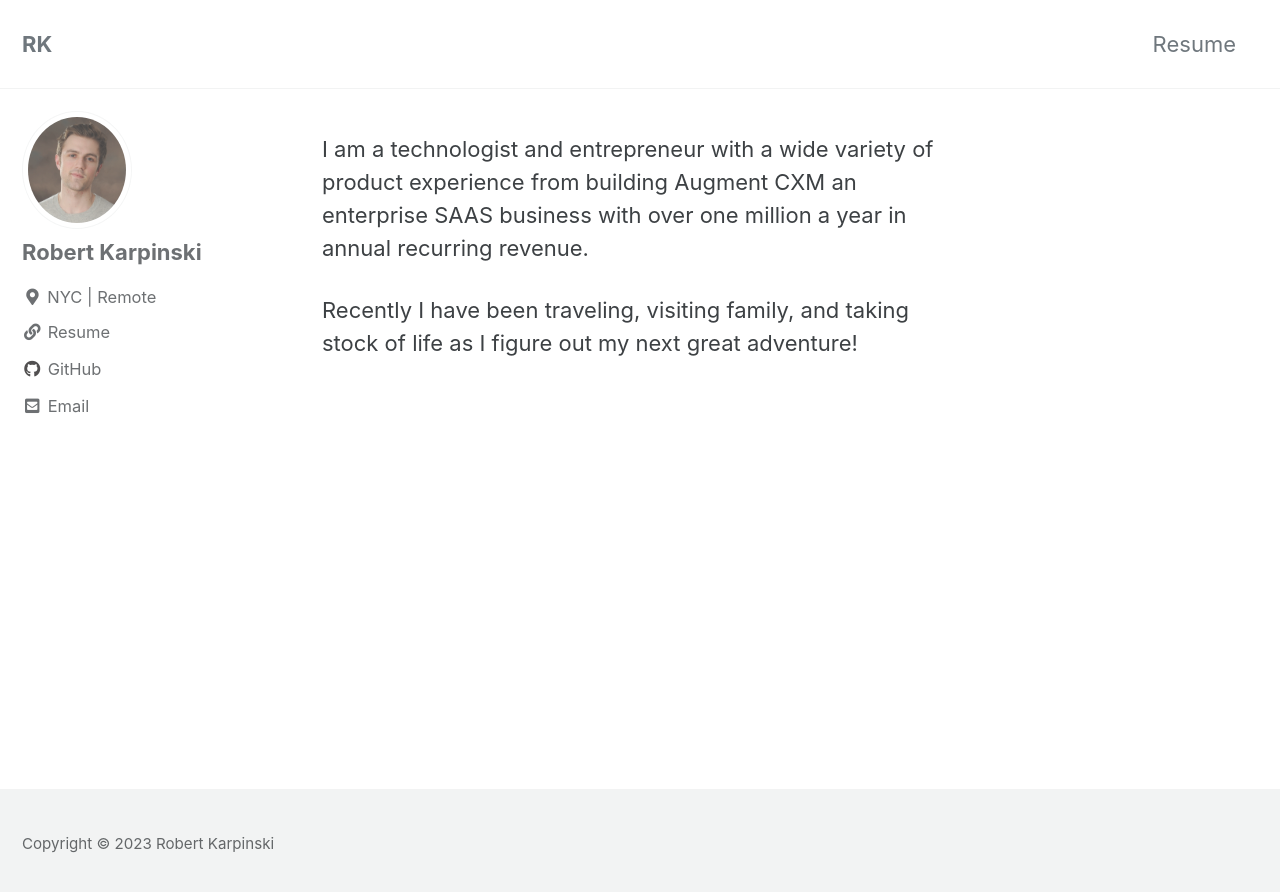
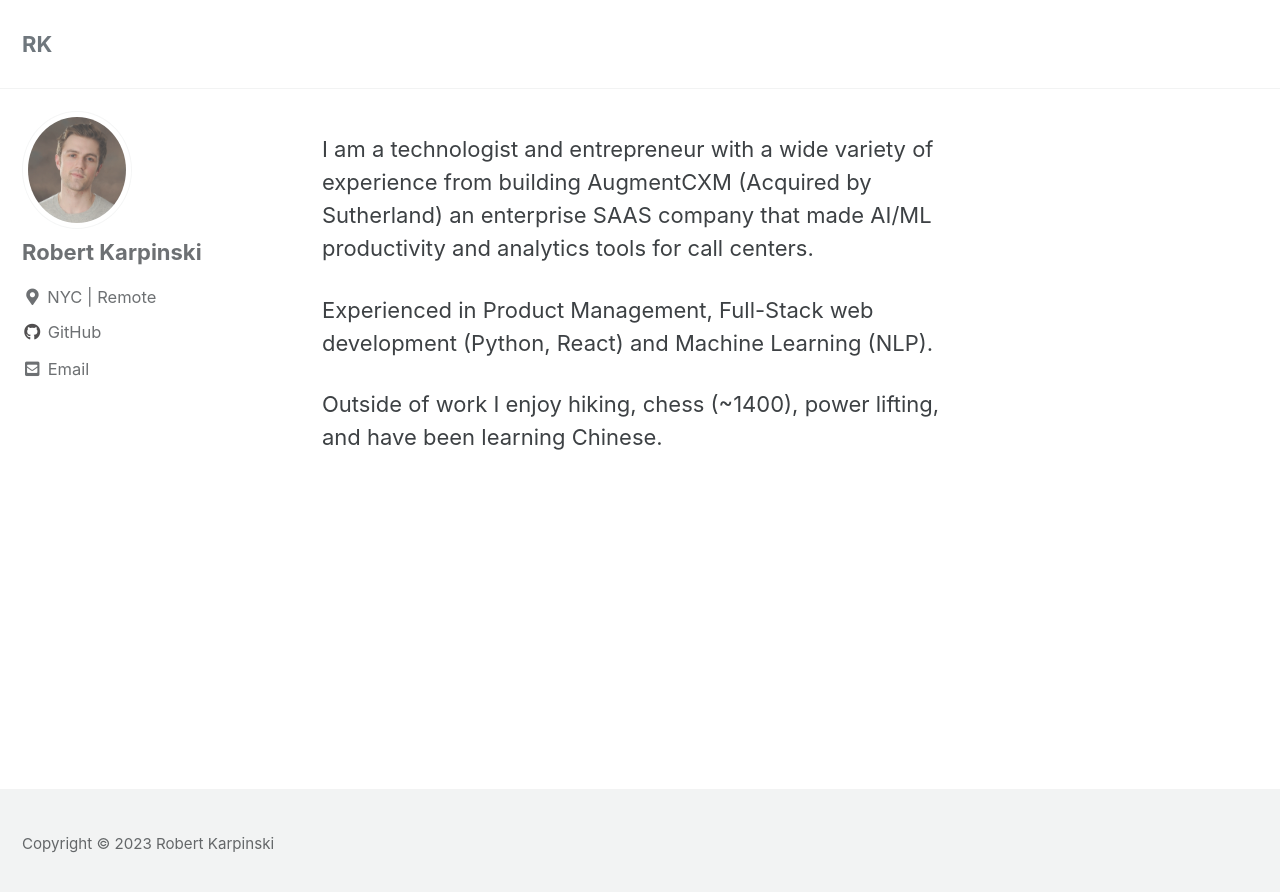
Before and after one commit to rkk3/rkk3.github.io, a Jekyll site: the page built from index.md, in a window 1280 px wide. Shown: the top 892 px of the page. Built offline with Jekyll 4.4.1, drawn with Linux system fonts in a browser that asks for light colours; cached includes are drawn as plain includes.

Commit message:
updated blurb

```diff
--- a/_config.yml
+++ b/_config.yml
@@ -105,7 +105,7 @@ author:
       # url: "mailto:your.name@email.com"
     - label: "Resume"
       icon: "fas fa-fw fa-link"
-      url:  "/assets/ResumeRobertKarpinski.pdf"
+      #url:  "/assets/ResumeRobertKarpinski.pdf"
     - label: "Twitter"
       icon: "fab fa-fw fa-twitter-square"
       # url: "https://twitter.com/"
--- a/_data/navigation.yml
+++ b/_data/navigation.yml
@@ -4,8 +4,8 @@ main:
   #   url: /blog
   # - title: "Books"
   #   url: /books
-  - title: "Resume"
-    url: /assets/ResumeRobertKarpinski.pdf
+  #- title: "Resume"
+  #  url: /assets/ResumeRobertKarpinski.pdf
   # - title: "Sample Collections"
   #   url: /collection-archive/
   # - title: "Sitemap"
--- a/index.md
+++ b/index.md
@@ -4,6 +4,8 @@ author_profile: true
 
 ---
 
-I am a technologist and entrepreneur with a wide variety of product experience from building Augment CXM an enterprise SAAS business with over one million a year in annual recurring revenue.
+I am a technologist and entrepreneur with a wide variety of experience from building AugmentCXM (Acquired by Sutherland) an enterprise SAAS company that made AI/ML productivity and analytics tools for call centers.
 
-Recently I have been traveling, visiting family, and taking stock of life as I figure out my next great adventure!
+Experienced in Product Management, Full-Stack web development (Python, React) and Machine Learning (NLP).
+
+Outside of work I enjoy hiking, chess (~1400), power lifting, and have been learning Chinese.
```
Also changed, not shown: 3 other files.
